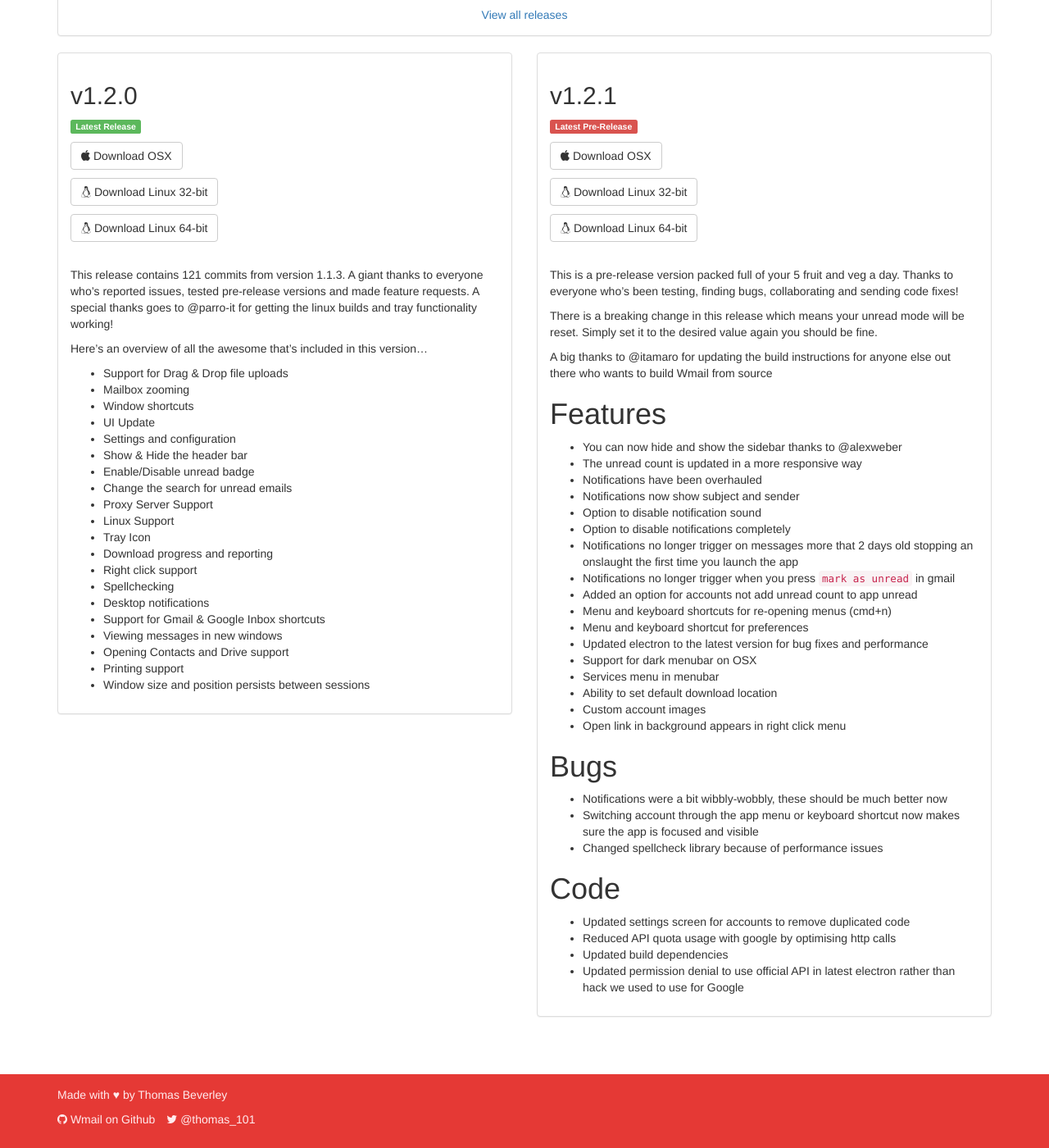
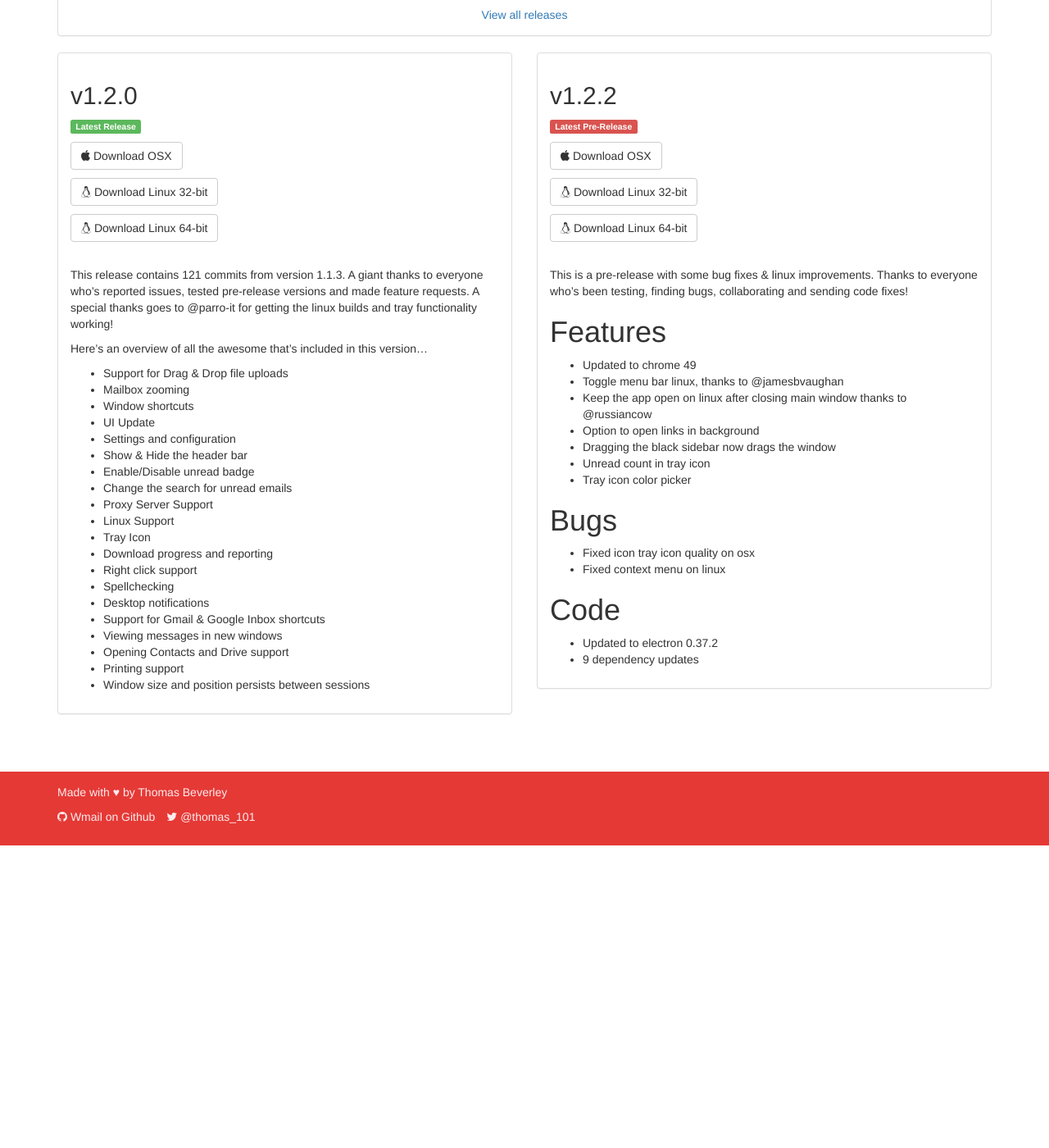
Before and after one commit to Thomas101/wmail, a Jekyll site: the page built from download.html, in a window 1280 px wide and 1400 px high, scrolled down 329 px. Shown: the whole window at 82% size. Built offline with Jekyll 4.4.1, drawn with Linux system fonts in a browser that asks for light colours; after the commit the page ends 1360 px from its top, so only the background shows below that.

Commit message:
Added 1.2.2

```diff
--- a/_includes/prerelease_notes.md
+++ b/_includes/prerelease_notes.md
@@ -1,35 +1,18 @@
-This is a pre-release version packed full of your 5 fruit and veg a day. Thanks to everyone who's been testing, finding bugs, collaborating and sending code fixes!
-
-There is a breaking change in this release which means your unread mode will be reset. Simply set it to the desired value again you should be fine.
-
-A big thanks to @itamaro for updating the build instructions for anyone else out there who wants to build Wmail from source
+This is a pre-release with some bug fixes & linux improvements. Thanks to everyone who's been testing, finding bugs, collaborating and sending code fixes!
 
 # Features
-- You can now hide and show the sidebar thanks to @alexweber
-- The unread count is updated in a more responsive way
-- Notifications have been overhauled
- - Notifications now show subject and sender
- - Option to disable notification sound
- - Option to disable notifications completely
- - Notifications no longer trigger on messages more that 2 days old stopping an onslaught the first time you launch the app
- - Notifications no longer trigger when you press `mark as unread` in gmail
-- Added an option for accounts not add unread count to app unread
-- Menu and keyboard shortcuts for re-opening menus (cmd+n)
-- Menu and keyboard shortcut for preferences
-- Updated electron to the latest version for bug fixes and performance
-- Support for dark menubar on OSX
-- Services menu in menubar
-- Ability to set default download location
-- Custom account images
-- Open link in background appears in right click menu
+* Updated to chrome 49
+* Toggle menu bar linux, thanks to @jamesbvaughan
+* Keep the app open on linux after closing main window thanks to @russiancow
+* Option to open links in background
+* Dragging the black sidebar now drags the window
+* Unread count in tray icon
+* Tray icon color picker
 
 # Bugs
-- Notifications were a bit wibbly-wobbly, these should be much better now
-- Switching account through the app menu or keyboard shortcut now makes sure the app is focused and visible
-- Changed spellcheck library because of performance issues
+* Fixed icon tray icon quality on osx
+* Fixed context menu on linux
 
 # Code
-- Updated settings screen for accounts to remove duplicated code
-- Reduced API quota usage with google by optimising http calls
-- Updated build dependencies
-- Updated permission denial to use official API in latest electron rather than hack we used to use for Google
+* Updated to electron 0.37.2
+* 9 dependency updates
--- a/download.html
+++ b/download.html
@@ -2,8 +2,8 @@
 layout: default
 release_v: "v1.2.0"
 release_s: "1_2_0"
-prerelease_v: "v1.2.1"
-prerelease_s: "1_2_1"
+prerelease_v: "v1.2.2"
+prerelease_s: "1_2_2"
 ---
 {% capture release_notes %}{% include release_notes.md %}{% endcapture %}
 {% capture prerelease_notes %}{% include prerelease_notes.md %}{% endcapture %}
```
